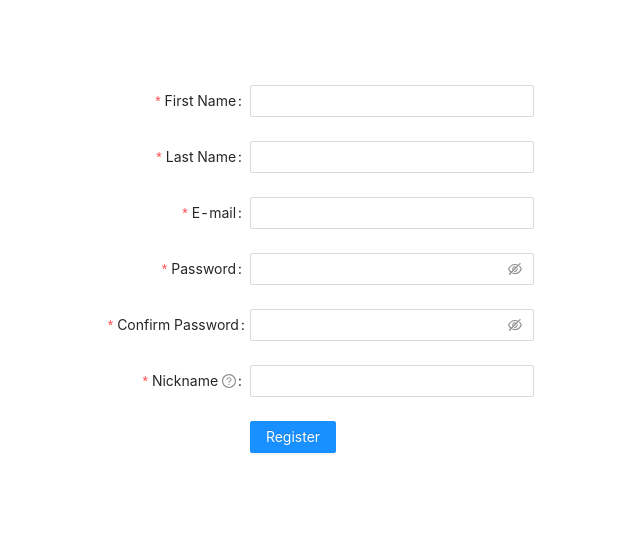
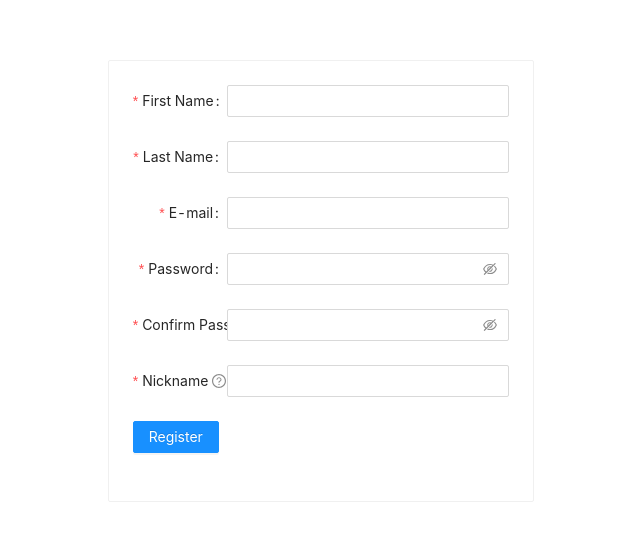
Before and after one commit to AlexGitH/excel-test, a React (Create React App) app in the folder client/: page / in a window 1280 px wide. Shown: the part 119-660 px from the top of the page, without its empty margins (319-959 px from the left). Built offline with nearby package versions, Linux system fonts and the light colour scheme.

Commit message:
Update Registration form sizes;

```diff
--- a/client/src/components/RegistrationForm.js
+++ b/client/src/components/RegistrationForm.js
@@ -1,12 +1,11 @@
-import React from 'react';
-import { Form, Input, Button, } from 'antd';
+import { Form, Input, Button, Card, } from 'antd';
 const formItemLayout = {
   labelCol: {
     xs: {
       span: 24,
     },
     sm: {
-      span: 8,
+      span: 6,
     },
   },
   wrapperCol: {
@@ -14,20 +13,17 @@ const formItemLayout = {
       span: 24,
     },
     sm: {
-      span: 16,
+      span: 18,
     },
   },
 };
 const tailFormItemLayout = {
+  // style : {
+  //   width: '100%'
+  // },
   wrapperCol: {
-    xs: {
-      span: 24,
-      offset: 0,
-    },
-    sm: {
-      span: 16,
-      offset: 8,
-    },
+    span : 24,
+    offset: 0,
   },
 };
 
@@ -40,6 +36,7 @@ const RegistrationForm = ({onRegister}) => {
   };
 
   return (
+    <Card>
     <Form
       {...formItemLayout}
       form={form}
@@ -158,6 +155,8 @@ const RegistrationForm = ({onRegister}) => {
         </Button>
       </Form.Item>
     </Form>
+
+    </Card>
   );
 };
 
```
